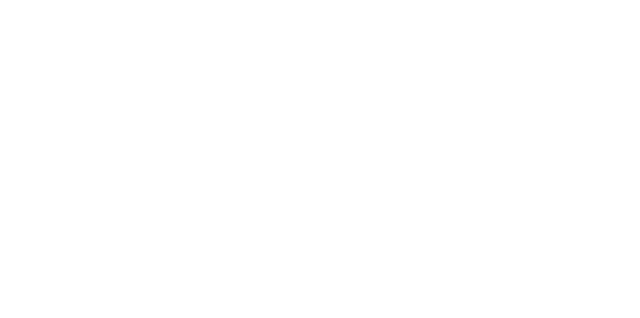
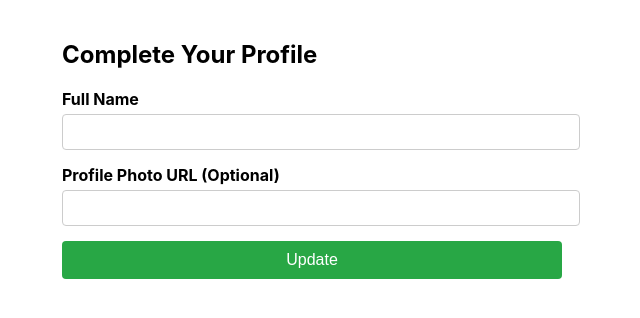
Before and after one commit to SushrutKhajuria/Expense-Tracker, a React (Create React App) app: page /complete-profile in a window 1280 px wide. Before the commit this address had no page. Shown: the top 318 px of the page, without its empty margins (328-968 px from the left). Built offline with nearby package versions, Linux system fonts and the light colour scheme.

Commit message:
Complete your profile

```diff
--- a/src/App.js
+++ b/src/App.js
@@ -3,6 +3,7 @@
 import SignUp from './components/auth/SignUp';
 import Login from './components/auth/Login';
 import Dashboard from './pages/Dashboard';
+import CompleteProfile from './components/profile/CompleteProfile';
 
 
 function App() {
@@ -12,6 +13,7 @@
         <Route path="/" element={<SignUp />} />
         <Route path="/login" element={<Login />} />
         <Route path="/dashboard" element={<Dashboard />} />
+        <Route path="/complete-profile" element={<CompleteProfile />} />
       </Routes>
     </Router>
   );
--- /dev/null
+++ b/src/components/profile/CompleteProfile.css
@@ -0,0 +1,27 @@
+.complete-profile-container {
+    max-width: 500px;
+    margin: 0 auto;
+    padding: 20px;
+  }
+
+  .form-group {
+    margin-bottom: 15px;
+  }
+
+  .form-group input {
+    width: 100%;
+    padding: 8px;
+  }
+
+  button {
+    background: #28a745;
+    color: white;
+    padding: 10px 15px;
+    border: none;
+    border-radius: 4px;
+  }
+
+  .error-message {
+    color: red;
+    margin-bottom: 15px;
+  }
--- /dev/null
+++ b/src/components/profile/CompleteProfile.js
@@ -0,0 +1,51 @@
+import React, { useState } from 'react';
+import { auth } from '../../firebase';
+import { updateProfile } from 'firebase/auth';
+import './CompleteProfile.css';
+
+function CompleteProfile() {
+  const [fullName, setFullName] = useState('');
+  const [photoUrl, setPhotoUrl] = useState('');
+  const [error, setError] = useState('');
+
+  const handleSubmit = async (e) => {
+    e.preventDefault();
+    try {
+      await updateProfile(auth.currentUser, {
+        displayName: fullName,
+        photoURL: photoUrl || null
+      });
+    } catch (err) {
+      setError(err.message);
+    }
+  };
+
+  return (
+    <div className="complete-profile-container">
+      <h2>Complete Your Profile</h2>
+      {error && <div className="error-message">{error}</div>}
+      <form onSubmit={handleSubmit}>
+        <div className="form-group">
+          <label>Full Name</label>
+          <input
+            type="text"
+            value={fullName}
+            onChange={(e) => setFullName(e.target.value)}
+            required
+          />
+        </div>
+        <div className="form-group">
+          <label>Profile Photo URL (Optional)</label>
+          <input
+            type="url"
+            value={photoUrl}
+            onChange={(e) => setPhotoUrl(e.target.value)}
+          />
+        </div>
+        <button type="submit">Update</button>
+      </form>
+    </div>
+  );
+}
+
+export default CompleteProfile;
--- a/src/pages/Dashboard.css
+++ b/src/pages/Dashboard.css
@@ -1,9 +1,21 @@
 .dashboard {
     text-align: center;
-    margin-top: 100px;
+    padding: 20px;
   }
 
-  .dashboard h1 {
-    color: #333;
-    font-size: 2.5rem;
+  .profile-status {
+    margin: 20px auto;
+    padding: 15px;
+    background: #fff3cd;
+    max-width: 500px;
   }
+
+  .complete-btn {
+    display: inline-block;
+    margin-top: 10px;
+    padding: 8px 16px;
+    background: #007bff;
+    color: white;
+    text-decoration: none;
+    border-radius: 4px;
+  }
--- a/src/pages/Dashboard.js
+++ b/src/pages/Dashboard.js
@@ -1,9 +1,17 @@
 import React from 'react';
+import { Link } from 'react-router-dom';
+import './Dashboard.css';
 
 function Dashboard() {
   return (
     <div className="dashboard">
-      <h1>Welcome to Expense Tracker</h1>
+      <h2>Welcome to Expense Tracker!!!</h2>
+      <div className="profile-status">
+        <p>Your profile is incomplete.</p>
+        <Link to="/complete-profile" className="complete-btn">
+          Complete now
+        </Link>
+      </div>
     </div>
   );
 }
```
